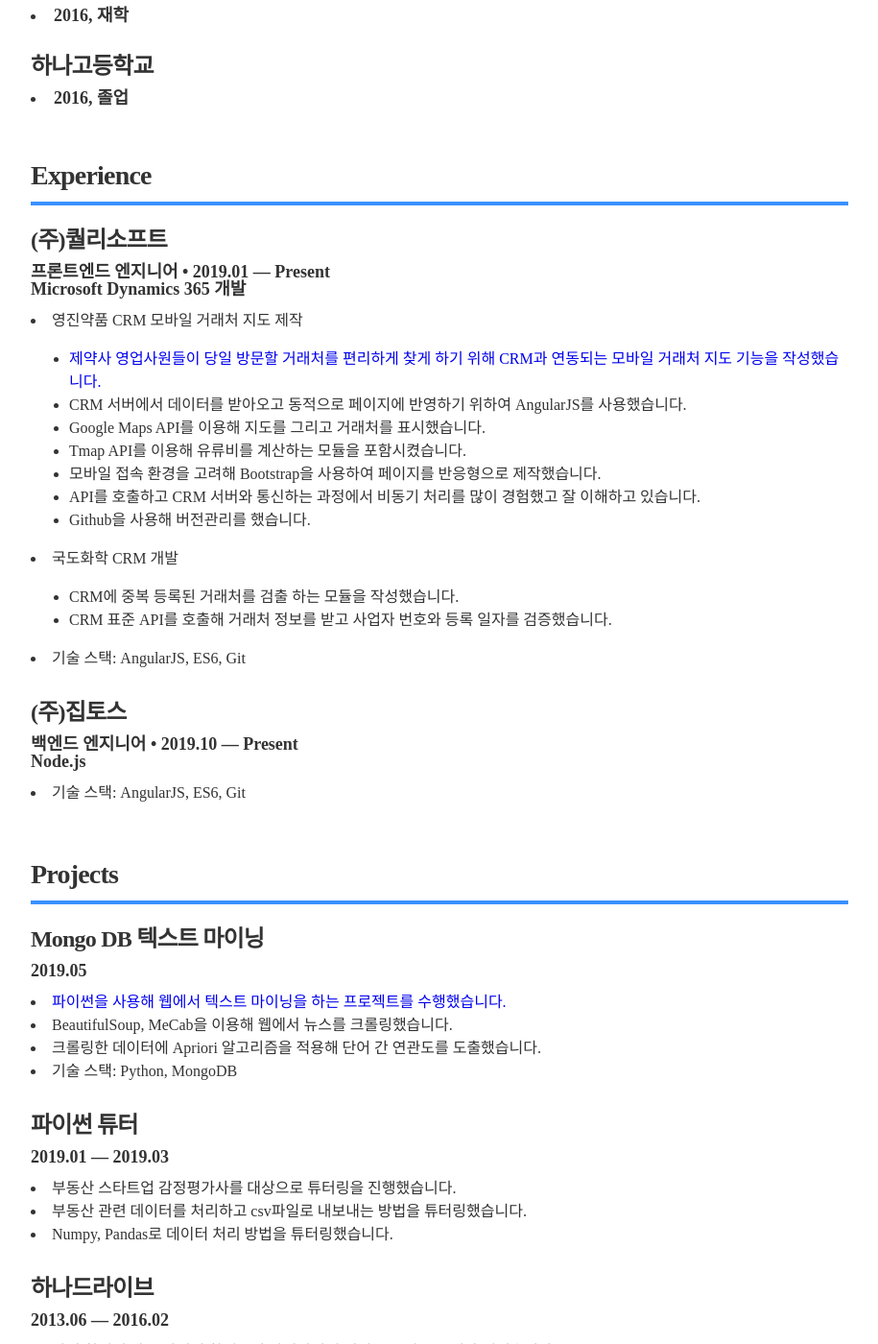
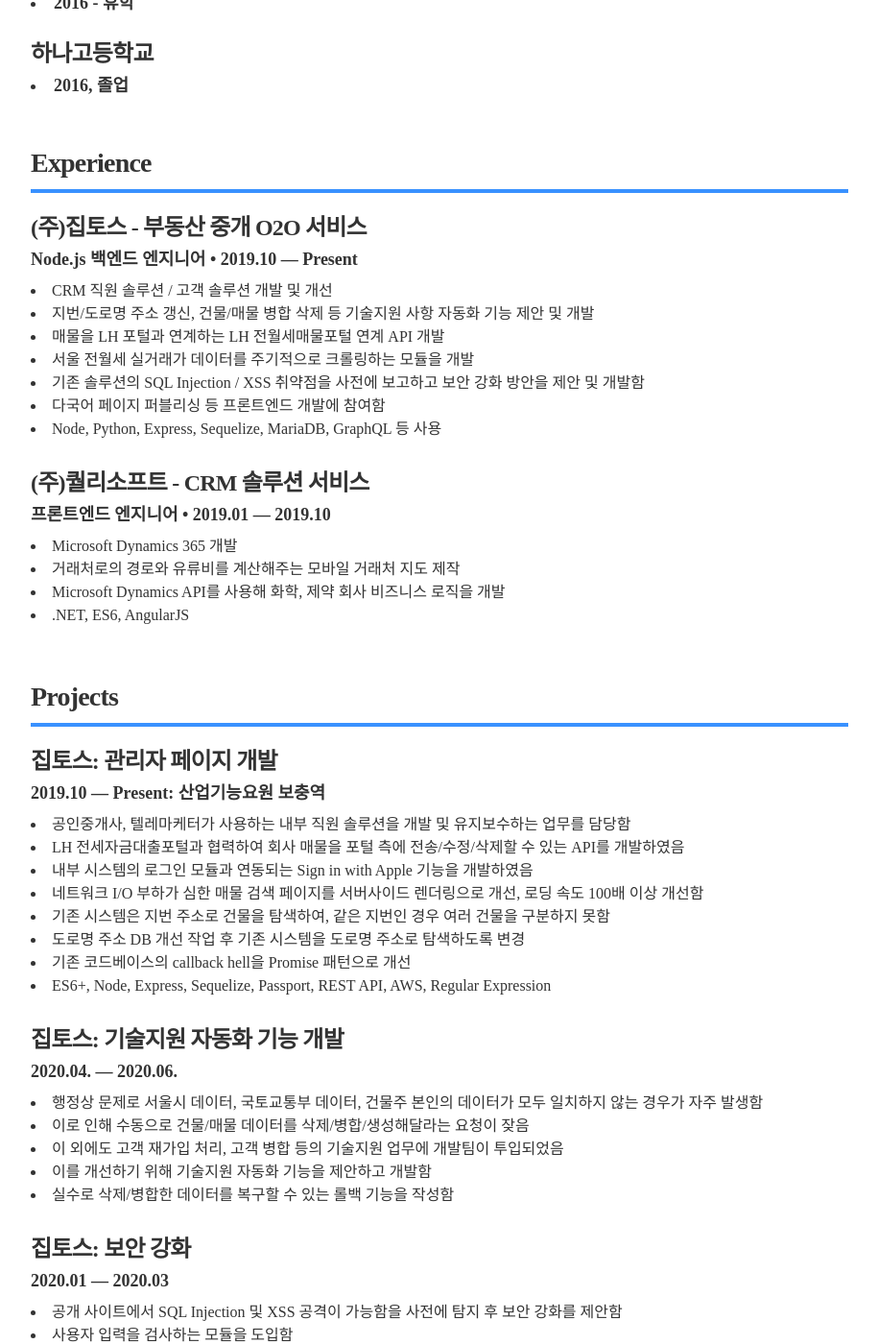
Before and after one commit to runningpark/resume3, a Jekyll site: the page built from index.html, in a window 1280 px wide and 1400 px high, scrolled down 585 px. Shown: the whole window at 96% size, without its empty margins (182-1097 px from the left). Built offline with Jekyll 4.4.1, drawn with Linux system fonts in a browser that asks for light colours; some of the changed text lies outside the part shown.

Commit message:
Add new contents

```diff
--- a/Gemfile
+++ b/Gemfile
@@ -1,5 +1,5 @@
 source "https://rubygems.org"
 
-gem 'github-pages'
+gem 'github-pages', group: :jekyll_plugins
 # this gem provides regeneration support improvements on Windows
 gem 'wdm', '>= 0.1.0' if Gem.win_platform?
--- a/_config.yml
+++ b/_config.yml
@@ -11,32 +11,32 @@
 # Resume settings
 resume_avatar:                  "true"
 resume_name:                    "박찬진"
-resume_title:                   "<b>산업기능요원 보충역 전직입니다.</b>"
+resume_title:                   "<b>산업기능요원 보충역 2019.09 - </b>"
 
 # used for the contact button in _layouts/resume.html
-resume_contact_email:           "chanjin@qualisoft.co.kr"
+resume_contact_email:           "alphacent@naver.com"
 
 # the next two items are used for schema itemprops in _layouts/resume.html
 resume_contact_telephone:       "010-7340-1578"
 resume_contact_address:         "서울"
 
-resume_header_contact_info:     "서울 • 010-7340-1578 • chanjin@qualisoft.co.kr"
+resume_header_contact_info:     "서울 • 010-7340-1578 • alphacent@naver.com"
 display_header_contact_info:    "true"
 
-resume_header_intro: "<p></p>"
+resume_header_intro: "<p>'대충'이라는 말이 싫어 열정을 쏟을 수 있는 일을 열심히 찾고 있습니다. 끊임없이 반성하고 성장하기 위해 노력하고 있습니다. 잉걸불처럼 주변에 있으면 뭉근하게 따뜻해지는 사람이 되고 싶습니다. 읽고 대화하는 것을 좋아합니다. </p>"
 
 # use "yes" to display the email contact button,
 # "no" to display an "I'm not looking for work" message,
 # or remove the resume_looking_for_work option entirely
 # to leave blank
-resume_looking_for_work:        "yes"
+resume_looking_for_work:        "no"
 
 # Decide which sections to use
 # comment out to hide
 resume_section_experience:      true
 resume_section_education:       true
 resume_section_projects:        true
-# resume_section_skills:          true
+resume_section_skills:          false
 # resume_section_recognition:     true
 # resume_section_links:           true
 # resume_section_associations:    true
--- a/_data/education.yml
+++ b/_data/education.yml
@@ -1,7 +1,7 @@
 # Degree
 - degree: 재학
   uni: 서강대학교 컴퓨터공학과/철학과
-  year: <li>2016, 재학 </li>
+  year: <li>2016 - 휴학 </li>
   # awards:
   #  - award: # Summa Cumme Laude graduate
   # summary: # If you had any meaningful roles at college, feel free to write about them here
--- a/_data/experience.yml
+++ b/_data/experience.yml
@@ -1,27 +1,33 @@
 # Jobs
 # VP of Global Communications
-- company: "(주)퀄리소프트"
+- company: "(주)집토스 - 부동산 중개 O2O 서비스"
+  position: "Node.js 백엔드 엔지니어 "
+  duration: "2019.10 &mdash; Present"
+  summary: "
+  <li>
+    CRM 직원 솔루션 / 고객 솔루션 개발 및 개선
+  </li>
+  <li>
+    지번/도로명 주소 갱신, 건물/매물 병합 삭제 등 기술지원 사항 자동화 기능 제안 및 개발
+  </li>
+  <li>
+    매물을 LH 포털과 연계하는 LH 전월세매물포털 연계 API 개발
+  </li>
+  <li>
+    서울 전월세 실거래가 데이터를 주기적으로 크롤링하는 모듈을 개발
+  </li>
+  <li>
+    기존 솔루션의 SQL Injection / XSS 취약점을 사전에 보고하고 보안 강화 방안을 제안 및 개발함
+  </li>
+  <li>다국어 페이지 퍼블리싱 등 프론트엔드 개발에 참여함</li>
+  <li>Node, Python, Express, Sequelize, MariaDB, GraphQL 등 사용</li>
+  "
+- company: "(주)퀄리소프트 - CRM 솔루션 서비스"
   position: "프론트엔드 엔지니어"
-  duration: "2019.01 &mdash; Present<br>Microsoft Dynamics 365 개발"
+  duration: "2019.01 &mdash; 2019.10"
   summary: "
-  <li>영진약품 CRM 모바일 거래처 지도 제작</li>
-  <ul>
-  <li><a href='images/accountMap1.png'>제약사 영업사원들이 당일 방문할 거래처를 편리하게 찾게 하기 위해 CRM과 연동되는 모바일 거래처 지도 기능을 작성했습니다.</a></li>
-  <li>CRM 서버에서 데이터를 받아오고 동적으로 페이지에 반영하기 위하여 AngularJS를 사용했습니다.</li>
-  <li>Google Maps API를 이용해 지도를 그리고 거래처를 표시했습니다.</li>
-  <li>Tmap API를 이용해 유류비를 계산하는 모듈을 포함시켰습니다.</li>
-  <li>모바일 접속 환경을 고려해 Bootstrap을 사용하여 페이지를 반응형으로 제작했습니다.</li>
-  <li>API를 호출하고 CRM 서버와 통신하는 과정에서 비동기 처리를 많이 경험했고 잘 이해하고 있습니다.</li>
-  <li>Github을 사용해 버전관리를 했습니다.
-  </ul>
-  <li>국도화학 CRM 개발</li>
-  <ul>
-  <li>CRM에 중복 등록된 거래처를 검출 하는 모듈을 작성했습니다.</li>
-  <li>CRM 표준 API를 호출해 거래처 정보를 받고 사업자 번호와 등록 일자를 검증했습니다.</li>
-  </ul>
-  <li>기술 스택: AngularJS, ES6, Git</li>"
-- company: "(주)집토스"
-  position: "백엔드 엔지니어"
-  duration: "2019.10 &mdash; Present<br>Node.js"
-  summary: "
-  <li>기술 스택: AngularJS, ES6, Git</li>"
+    <li>Microsoft Dynamics 365 개발</li>
+    <li>거래처로의 경로와 유류비를 계산해주는 모바일 거래처 지도 제작</li>
+    <li>Microsoft Dynamics API를 사용해 화학, 제약 회사 비즈니스 로직을 개발</li>
+    <li>.NET, ES6, AngularJS</li>
+  "
--- a/_data/interests.yml
+++ b/_data/interests.yml
@@ -1,4 +1,4 @@
 # Interests
-- description: "영어로 대화하거나 문서를 읽는 것에 어려움이 없습니다."
+- description: "영어로 대화하거나 문서를 읽는 것이 어렵지 않습니다."
 # - description: "투자에 관심이 많고, 꾸준히 주식과 펀드에 투자하고 있습니다."
 # - description: "개인에게 아직 알려지지 않은 투자처에 관심이 많습니다."
--- a/_data/projects.yml
+++ b/_data/projects.yml
@@ -1,39 +1,68 @@
 
-- project: Mongo DB 텍스트 마이닝
+- project: '집토스: 관리자 페이지 개발'
+  role: 백엔드 엔지니어
+  duration: '2019.10 &mdash; Present: 산업기능요원 보충역'
+  description: "
+  <li>공인중개사, 텔레마케터가 사용하는 내부 직원 솔루션을 개발 및 유지보수하는 업무를 담당함</li>
+  <li>LH 전세자금대출포털과 협력하여 회사 매물을 포털 측에 전송/수정/삭제할 수 있는 API를 개발하였음</li>
+  <li>내부 시스템의 로그인 모듈과 연동되는 Sign in with Apple 기능을 개발하였음</li>
+  <li>네트워크 I/O 부하가 심한 매물 검색 페이지를 서버사이드 렌더링으로 개선, 로딩 속도 100배 이상 개선함</li>
+  <li>기존 시스템은 지번 주소로 건물을 탐색하여, 같은 지번인 경우 여러 건물을 구분하지 못함</li>
+  <li>도로명 주소 DB 개선 작업 후 기존 시스템을 도로명 주소로 탐색하도록 변경</li>
+  <li>기존 코드베이스의 callback hell을 Promise 패턴으로 개선</li>
+  <li>ES6+, Node, Express, Sequelize, Passport, REST API, AWS, Regular Expression</li>
+  "
+
+- project: '집토스: 기술지원 자동화 기능 개발'
+  role: 백엔드 엔지니어
+  duration: 2020.04. &mdash; 2020.06.
+  description: "
+  <li>행정상 문제로 서울시 데이터, 국토교통부 데이터, 건물주 본인의 데이터가 모두 일치하지 않는 경우가 자주 발생함</li>
+  <li>이로 인해 수동으로 건물/매물 데이터를 삭제/병합/생성해달라는 요청이 잦음</li>
+  <li>이 외에도 고객 재가입 처리, 고객 병합 등의 기술지원 업무에 개발팀이 투입되었음</li>
+  <li>이를 개선하기 위해 기술지원 자동화 기능을 제안하고 개발함</li>
+  <li>실수로 삭제/병합한 데이터를 복구할 수 있는 롤백 기능을 작성함</li>
+  "
+
+- project: '집토스: 보안 강화'
+  role: 백엔드 엔지니어
+  duration: 2020.01 &mdash; 2020.03
+  description: "
+  <li>공개 사이트에서 SQL Injection 및 XSS 공격이 가능함을 사전에 탐지 후 보안 강화를 제안함</li>
+  <li>사용자 입력을 검사하는 모듈을 도입함</li>
+  <li>사용자 입력을 SQL 서버에서 실행시킬 수 있는 Node 코드를 전면 제거 및 대체함</li>
+  <li>사용자 입력을 실행시킬 수 있는 자바스크립트 코드를 전면 제거 및 대체함</li>
+  <li>공개 사이트에 노출된 해시 함수 코드를 제거함</li>
+  <li>Deprecated 되거나 취약점이 노출된 node 모듈을 업데이트함</li>
+  "
+
+
+- project: '퀄리소프트: 제약 CRM 모바일 거래처 지도 제작'
+  role: 프론트엔드 엔지니어
+  duration: 2019.02 &mdash; 2019.05
+  description: "
+  <li>영업사원들이 사용할 CRM 연동 모바일 거래처 지도 개발</li>
+  <li>
+    Google Maps API/Tmap API/가스공사 API를 활용해 거래처까지의 경로와 유류비를 계산하는 기능을 탑재함
+  </li>
+  <li>
+    ES6, AngularJS, Bootstrap
+  </li>
+  "
+
+- project: '개인 프로젝트: Mongo DB 텍스트 마이닝'
   role: Founder & Primary Developer
   duration: 2019.05
   # url: "#"
-  description: "<li><a href='https://github.com/proxent/textMining'>파이썬을 사용해 웹에서 텍스트 마이닝을 하는 프로젝트를 수행했습니다.</a></li>
-  <li>BeautifulSoup, MeCab을 이용해 웹에서 뉴스를 크롤링했습니다.</li>
-  <li>크롤링한 데이터에 Apriori 알고리즘을 적용해 단어 간 연관도를 도출했습니다.</i>
-  <li>기술 스택: Python, MongoDB</li>"
+  description: "<li>파이썬을 사용해 웹에서 텍스트 마이닝을 하는 프로젝트를 수행함.</li>
+  <li>BeautifulSoup, MeCab을 이용해 웹에서 뉴스를 크롤링함</li>
+  <li>크롤링한 데이터에 Apriori 알고리즘을 적용해 단어 간 연관도를 도출함</i>
+  <li>Python, MongoDB</li>"
 
-- project: 파이썬 튜터
-  role: Co-Founder & Organizer
-  duration: 2019.01 &mdash; 2019.03
-  # url: "#"
-  description: "<li>부동산 스타트업 감정평가사를 대상으로 튜터링을 진행했습니다.</li>
-  <li>부동산 관련 데이터를 처리하고 csv파일로 내보내는 방법을 튜터링했습니다.</li>
-  <li> Numpy, Pandas로 데이터 처리 방법을 튜터링했습니다.</li>"
-
-- project: 하나드라이브
-  role: Co-Founder & Organizer
+- project: '개인 프로젝트: 하나드라이브'
+  role: Primary Developer
   duration: 2013.06 &mdash; 2016.02
   # url: "#"
-  description: "<li>작업 환경이 자주 바뀌어 학생들이 파일관리에 어려움을 겪는 문제가 있었습니다.</li>
-  <li>이에 착안하여 클라우드 드라이브 서비스를 제작했습니다.</li>
-  <li>Samba를 기반으로 서비스를 구축했습니다.</li>
-  <li>직접 하드웨어와 Ubuntu 12.04 LTS 서버를 빌드했습니다.</li>
-  <li>Linux 환경에 익숙하고 </li>
-  <li>기술 스택: Shell Script, Samba, Apache, PHP</li>"
-
-
-- project: 네트워크 설정 도우미
-  role: Co-Founder & Organizer
-  duration: 2013.03 &mdash; 2016.02
-  # url: "#"
-  description: "<li>교내 유/무선랜 연결 프로그램을 작성했습니다.</li>
-  <li>학생들이 무선랜 PEAP 보안 인증 설정을 어려워 하는 문제점이 있었습니다.</li>
-  <li><a href='https://github.com/proxent/wlan_wizard'>그런 문제점을 해결하기 위해 자동으로 연결을 완료하는 프로그램을 작성했습니다.</a></li>
-  <li><a href='https://github.com/proxent/lan_wizard'>더불어 유선랜에 자동으로 연결하는 프로그램을 작성했습니다.</a></li>
-  <li>기술 스택: C, Powershell</li>"
+  description: "<li>교과동-기숙사-강의실을 넘나드는 작업 환경때문에 학생들이 파일관리에 어려움을 겪는 문제가 있음.</li>
+  <li>이를 해결하기 위한 클라우드 드라이브 서비스를 제작함</li>
+  <li>Shell Script, Apache, PHP</li>"
--- a/_layouts/resume.html
+++ b/_layouts/resume.html
@@ -38,14 +38,6 @@
         <div class="executive-summary" itemprop="description">
           {{ site.resume_header_intro }}
         </div>
-
-        {% if site.resume_looking_for_work == 'yes' %}
-        <a href="mailto:{{ site.resume_contact_email }}" class="contact-button no-print" itemprop="email">Contact me</a>
-        {% elsif site.resume_looking_for_work == 'no' %}
-        <a class="contact-button not-looking no-print">I'm not looking for work right now.</a>
-        {% else %}
-        {% endif %}
-
       </header>
 
 
```
